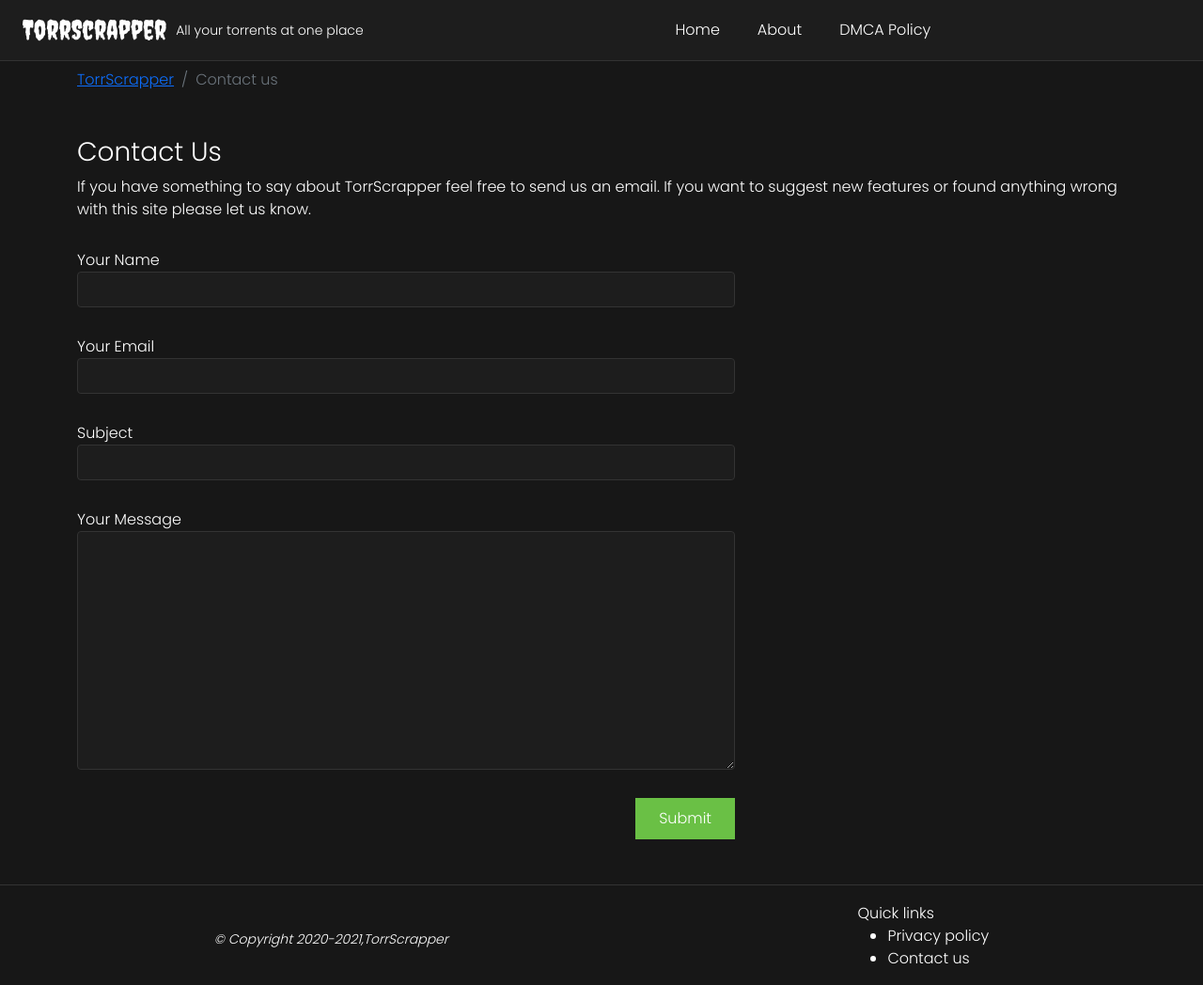
After one commit to iZooGooD/torrscrapper, a Django app: page /contact_us in a window 1280 px wide. The commit adds this page. Shown: the whole page at 94% size. Run offline with Django 3.2, Linux system fonts and the light colour scheme; parts of the project's set-up code (start-up, migrations or seed data) failed here and were passed over.

Commit message:
games,contact form,indexing

```diff
--- a/templates/base.html
+++ b/templates/base.html
@@ -4,6 +4,9 @@
 <head>
     <meta charset="UTF-8">
     <meta name="viewport" content="width=device-width, initial-scale=1.0">
+    <meta name="description" content="Download free movies,torrents,games with no ads"/>
+    <meta name="keyword" content="Free movies,Videos,Games,Torrents,no ads,1337x,idope.se,yts,piratebay,skidrowgames">
+    <meta name="robots" content="index, follow">
 <link href="{% static 'css/style.css' %}" rel="stylesheet">
 <link rel="preconnect" href="https://fonts.gstatic.com">
 <link href="https://fonts.googleapis.com/css2?family=Creepster&display=swap" rel="stylesheet">
@@ -34,6 +37,8 @@
 {% block index_page %} {% endblock %}
 {% block search_torrents_page %} {% endblock %}
 {% block dmca_policy_page %} {% endblock %}
+{% block privacy_page %} {% endblock %}
+{% block contact_page %} {% endblock %}
 
 
 {% block all_movies_page %} {% endblock %}
@@ -41,7 +46,17 @@
 {% block all_games_page %} {% endblock %}
 {% block game_page %} {% endblock %}
 
+<footer>
+    <small class="copyrights">&copy; Copyright 2020-2021,TorrScrapper</small>
+    <div class="follow-links mt-2">Quick links<br>
+        <ul>
+          <li><a href="{% url 'privacy_policy' %}">Privacy policy</a></li>
+          <li><a href="{% url 'contact_us' %}">Contact us</a></li>
+        </ul>
 
+    </div>
+
+</footer>
 
 
 </body>
--- a/templates/torrscrapper/category/movies.html
+++ b/templates/torrscrapper/category/movies.html
@@ -67,7 +67,7 @@
                {% for l in  all_movies.paginator.page_range %}
                {% if l <= all_movies.number|add:3 and l >= all_movies.number|add:-3 %}
                     {% if all_movies.number == l %}
-                   <li class="page-item active"><a class="page-link" href="?keywords={{ search_keywords }}&page={{forloop.counter}}">{{forloop.counter}}</a></li>
+                   <li class="page-item active"><a class="page-link" id="active_page" href="?keywords={{ search_keywords }}&page={{forloop.counter}}">{{forloop.counter}}</a></li>
                    {% else %}
                    <li class="page-item"><a class="page-link" href="?keywords={{ search_keywords }}&page={{forloop.counter}}">{{forloop.counter}}</a></li>
                    {% endif %}
@@ -96,7 +96,7 @@
 
             {% else %}
             <ul class="pagination main_paginate">
-                <li class="page-item">
+                <li class="">
                     {% if all_movies.has_previous %}
                     <a class="page-link" href="?page={{all_movies.previous_page_number}}">&laquo;</a>
                     {% endif %}
@@ -107,7 +107,7 @@
                 {% for l in  all_movies.paginator.page_range %}
                 {% if l <= all_movies.number|add:3 and l >= all_movies.number|add:-3 %}
                      {% if all_movies.number == l %}
-                    <li class="page-item active"><a class="page-link" href="?page={{forloop.counter}}">{{forloop.counter}}</a></li>
+                    <li class="page-item "><a class="page-link" id="active_page" href="?page={{forloop.counter}}">{{forloop.counter}}</a></li>
                     {% else %}
                     <li class="page-item"><a class="page-link" href="?page={{forloop.counter}}">{{forloop.counter}}</a></li>
                     {% endif %}
--- /dev/null
+++ b/templates/torrscrapper/contact.html
@@ -0,0 +1,64 @@
+{% extends 'base.html' %}
+{% block contact_page %}
+<div class="container">
+    <nav aria-label="breadcrumb">
+        <ol class="breadcrumb my-2">
+          <li class="breadcrumb-item"><a href="{% url 'index' %}">TorrScrapper</a></li>
+          <li class="breadcrumb-item active" aria-current="page">Contact us
+        </li>
+
+        </ol>
+      </nav>
+
+      <div class="contact my-5">
+    <h3 class="text-white">Contact Us</h3>
+    <p class="text-white">If you have something to say about TorrScrapper feel free to send us an email. If you want to suggest new features or found anything wrong with this site please let us know.</p>
+    <form class="contact_form" action="{% url 'contact_form_submit' %}" method="POST">
+    {% csrf_token %}
+    <div class="from-group">
+     <label for="name">Your Name</label>
+     <input type="text" class="form-control" name="name" autocomplete="off" required=required >
+    </div>
+
+    <div class="from-group">
+        <label for="email">Your Email</label>
+        <input type="email" class="form-control" name="email" autocomplete="off" required=required>
+    </div>
+    <div class="from-group">
+      <label for="subject">Subject</label>
+      <input type="text" class="form-control" name="subject" autocomplete="off" required=required>
+  </div>
+
+    <div class="from-group">
+        <label for="message">Your Message</label><br>
+        <textarea name="message" class="form-control"rows=10 autocomplete="off" required=required></textarea>
+    </div>
+
+    <div class="form-group text-end">
+      {% if success == True %}
+        <button type="submit" disabled>Submit</button>
+        {% else %}
+        <button type="submit">Submit</button>
+        {% endif %}
+    </div>
+    </form>
+      </div>
+    {% if success == True %}
+    <div class="success">
+    <p class="text-success">Your message was successfully submitted</p>
+    </div>
+    {% else %}
+    <div class="error mb-4">
+      {% if errors|length > 0 %}
+      <h6 class="text-white">Please correct below errors</h6>
+      {% endif %}
+      {% for error in errors %}
+    <small class="error-message text-warning">*{{ error }}</small><br>
+    {% endfor %}
+    </div>
+
+    {% endif %}
+</div>
+
+
+{% endblock %}
--- a/torrscrapper/urls.py
+++ b/torrscrapper/urls.py
@@ -5,8 +5,11 @@
     path("",views.index,name="index"),
     path("searchTorrents",views.searchTorrents,name="searchTorrents"),
     path("dmca",views.dmca,name="dmca"),
+    path("privacy_policy",views.privacy_policy,name="privacy_policy"),
+    path("contact_us",views.contact_us,name="contact_us"),
+    path("contact_us/submitform",views.contact_form_submit,name="contact_form_submit"),
     path("categories/movies",views.movies,name="movies"),
     path("categories/movies/<int:movie_id>",views.movies_single,name="movies_single"),
     path("categories/games",views.games,name="games"),
-    path("categories/games/game",views.games_single,name="games_single"),
+    path("categories/games/<int:game_id>",views.games_single,name="games_single"),
 ]
--- a/torrscrapper/views.py
+++ b/torrscrapper/views.py
@@ -1,7 +1,7 @@
 from django.shortcuts import render,redirect,get_object_or_404
 from django.contrib import messages,auth
 from django.http import HttpResponse
-from torrscrapper.models import Movies
+from torrscrapper.models import Movies,Games,Contact
 from django.core.paginator import EmptyPage,PageNotAnInteger,Paginator
 from torrscrapper.searchtorrents import client_query
 
@@ -23,6 +23,41 @@
 def dmca(request):
     return render(request,"torrscrapper/DMCA.html")
 
+def privacy_policy(request):
+    return render(request,"torrscrapper/privacy.html")
+
+def contact_us(request):
+    context={}
+    context['submission']=False
+    context['errors']=[]
+    return render(request,"torrscrapper/contact.html",context)
+
+def contact_form_submit(request):
+    context={}
+    errors=[]
+    context['success']=False
+    name=request.POST['name']
+    email=request.POST['email']
+    subject=request.POST['subject']
+    message=request.POST['message']
+    if len(name)>100 or len(name)<2:
+        errors.append("Your name should be between 2 to 100 characters")
+    if len(subject)>200 or len(subject)<4:
+        errors.append("Your subject should be between 4 to 200 characters")
+    if len(message)>500 or len(message)<10:
+        errors.append("Message should be between 10 to 500 characters")
+
+    if len(errors)==0:
+        entry = Contact.objects.create(name=name,email=email,subject=subject,message=message)
+        context['success']=True
+        return render(request,"torrscrapper/contact.html",context)
+    else:
+        context['errors']=errors
+        context['success']=False
+        return render(request,"torrscrapper/contact.html",context)
+
+
+
 def movies(request):
     context={}
     context['search_flag']=False
@@ -39,6 +74,7 @@
         return render(request,"torrscrapper/category/movies.html",context)
 
     all_entries = Movies.objects.all()
+    context['all_movies_length']=len(all_entries)
     paginator=Paginator(all_entries,20)
     page=request.GET.get('page')
     paged_listing=paginator.get_page(page)
@@ -51,7 +87,29 @@
     return render(request,"torrscrapper/category/movies_single.html",context)
 
 def games(request):
-    return render(request,"torrscrapper/category/games.html")
+    context={}
+    context['search_flag']=False
+    if 'keywords' in request.GET:
+        keywords=request.GET['keywords']
+        context['search_flag']=True
+        context['search_keywords']=keywords
+        all_entries = Games.objects.all().filter(title__contains=keywords)
+        context['search_length']=len(all_entries)
+        paginator=Paginator(all_entries,6)
+        page=request.GET.get('page')
+        paged_listing=paginator.get_page(page)
+        context["all_games"]=paged_listing
+        return render(request,"torrscrapper/category/games.html",context)
 
-def games_single(request):
-    return render(request,"torrscrapper/category/games_single.html")
+    all_entries = Games.objects.all()
+    context['all_games_length']=len(all_entries)
+    paginator=Paginator(all_entries,6)
+    page=request.GET.get('page')
+    paged_listing=paginator.get_page(page)
+    context["all_games"]=paged_listing
+    return render(request,"torrscrapper/category/games.html",context)
+
+def games_single(request,game_id):
+    game=get_object_or_404(Games,pk=game_id)
+    context={'game':game}
+    return render(request,"torrscrapper/category/games_single.html",context)
--- a/webapps/static/css/style.css
+++ b/webapps/static/css/style.css
@@ -334,7 +334,7 @@
     background-position:center;
 }
 .my_paging{
-   border: 1px solid green!important;
+
     justify-content: start;
     font-size:0.8rem!important;
 
@@ -400,7 +400,15 @@
     max-width: 100%!important;
 }
 
+.page-link{
+    background-color: #333333!important;
+    border:1px solid #171717!important;
+    color:white!important;
+}
 
+#active_page{
+    background-color: #6AC045!important;
+}
 
 
 
@@ -445,3 +453,100 @@
 
     word-spacing: 0.3rem;
 }
+
+.content{
+    margin-bottom: 700px;
+}
+/*Footer styling*/
+
+footer{
+
+    border-top: 1px solid #333333;
+    background-color:#171717;
+    display:flex !important;
+    height:80px;
+    align-items: center;
+    justify-content: center;
+    flex-wrap: wrap;
+    padding:10px;
+
+}
+
+footer small{
+margin: auto;
+color:white;
+font-style: italic;
+}
+
+footer .follow-links{
+    margin: auto;
+    color:white;
+}
+
+footer .follow-links a{
+    text-decoration: none;
+    color:white;
+    transition:0.3s ease-in all;
+}
+footer .follow-links a:hover{
+    color:rgb(17, 104, 185);
+}
+
+
+/** contact form **/
+
+.contact_form{
+    color:white;
+    max-width:700px;
+}
+.contact_form input{
+    background-color:#1D1D1D;
+    border:1px solid #333333;
+    color:white;
+}
+
+.contact_form input:focus{
+    background-color:#1D1D1D;
+    border:1px solid #333333!important;
+    box-shadow: none!important;
+    color:white;
+
+}
+
+.contact_form textarea{
+    background-color:#1D1D1D;
+
+    border:1px solid #333333;
+    color:white;
+
+}
+
+.contact_form textarea:focus{
+    background-color:#1D1D1D;
+    border:1px solid #333333!important;
+    box-shadow: none!important;
+    color:white;
+
+}
+
+.contact_form .from-group{
+    margin: 30px 0;
+}
+.contact_form button{
+    padding:10px 25px;
+    color:white;
+    background-color: #6AC045;
+    border:none;
+    transition:0.4s all ease;
+}
+.contact_form button:hover{
+    background-color: #38741f;
+}
+
+/** privacy section **/
+
+
+.privacy-section{
+
+    margin:30px 0;
+}
```
Also changed, not shown: templates/torrscrapper/category/games.html (+4 -4 lines), templates/torrscrapper/privacy.html (added, +38 -0 lines).
